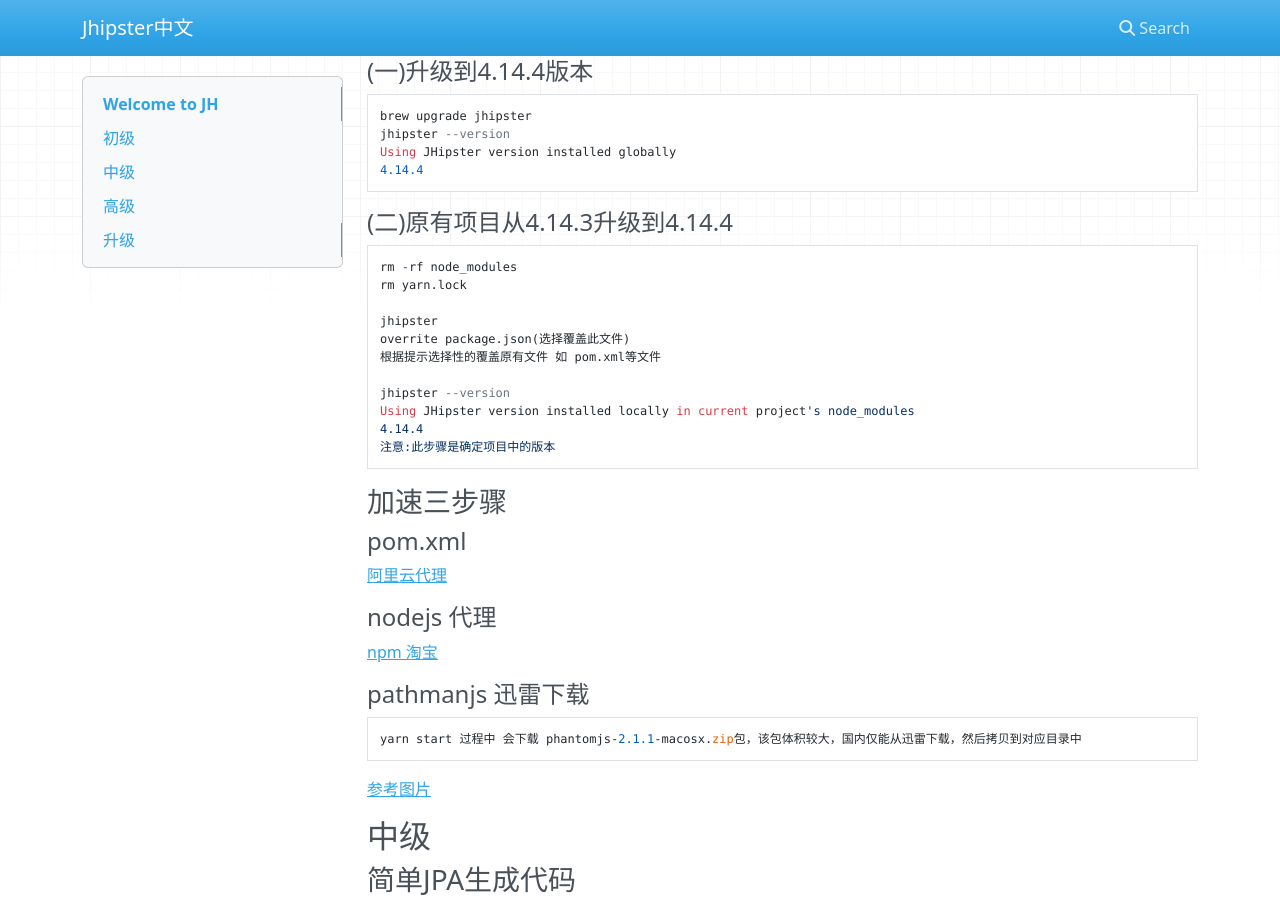
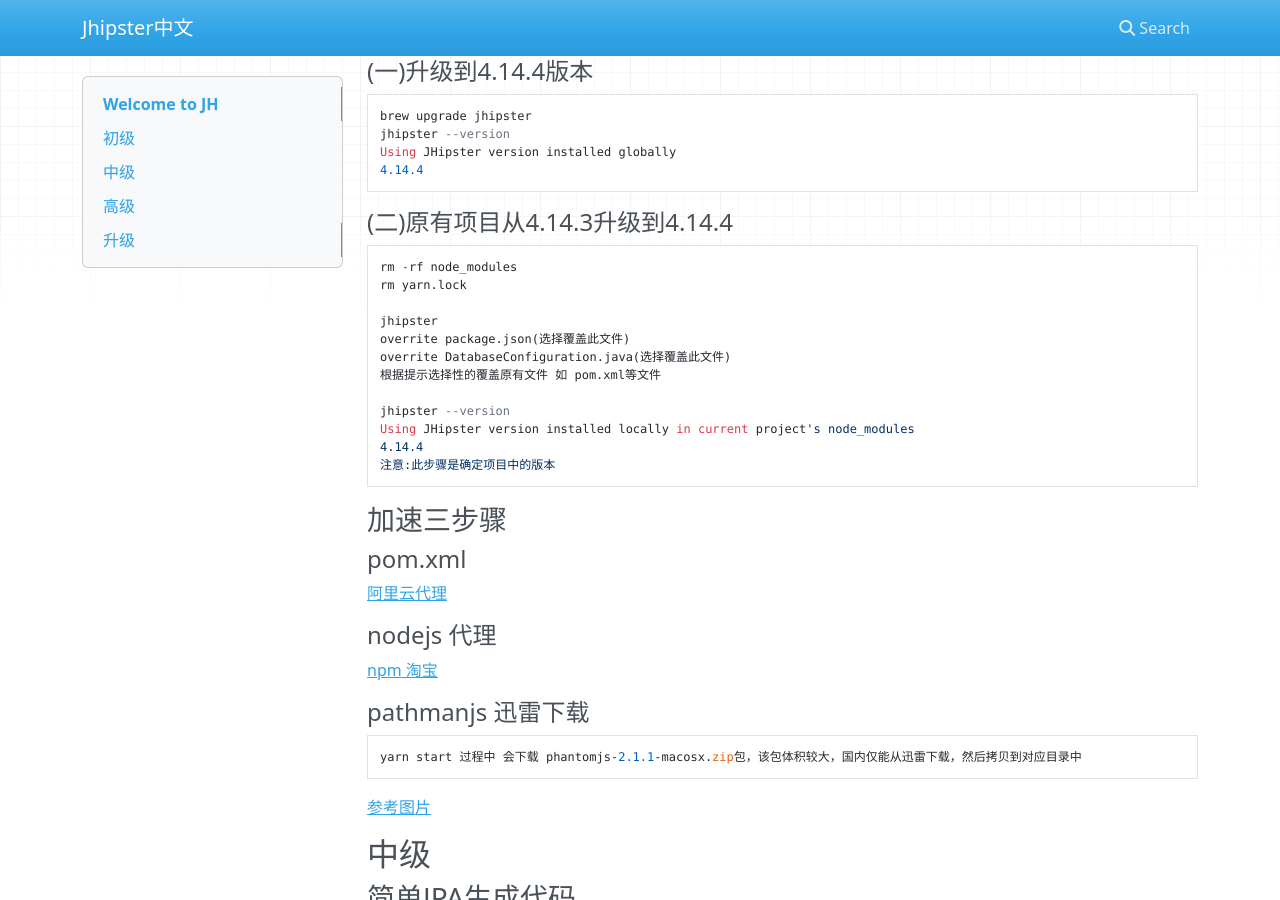
Before and after one commit to StayHungryStayFoolish/JHipsterQuestionGather, an MkDocs documentation site: the page built from docs/index.md, in a window 1280 px wide and 900 px high, scrolled down 355 px. Built offline with MkDocs 1.6.1, drawn with Linux system fonts in a browser that asks for light colours; nearby versions of some CDN libraries.

Commit message:
overrite DatabaseConfiguration.java

```diff
--- a/docs/index.md
+++ b/docs/index.md
@@ -28,6 +28,7 @@
 
 jhipster
 overrite package.json(选择覆盖此文件)
+overrite DatabaseConfiguration.java(选择覆盖此文件)
 根据提示选择性的覆盖原有文件 如 pom.xml等文件
 
 jhipster --version
```
